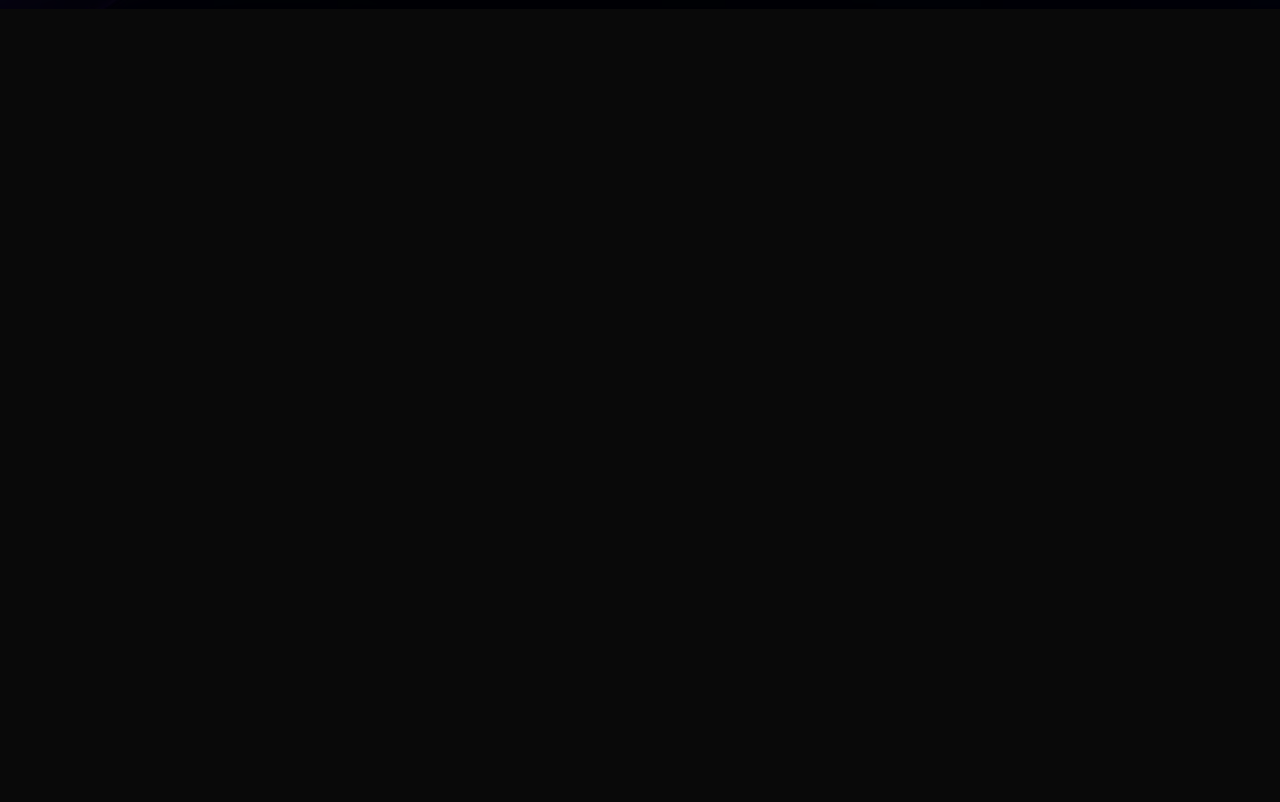
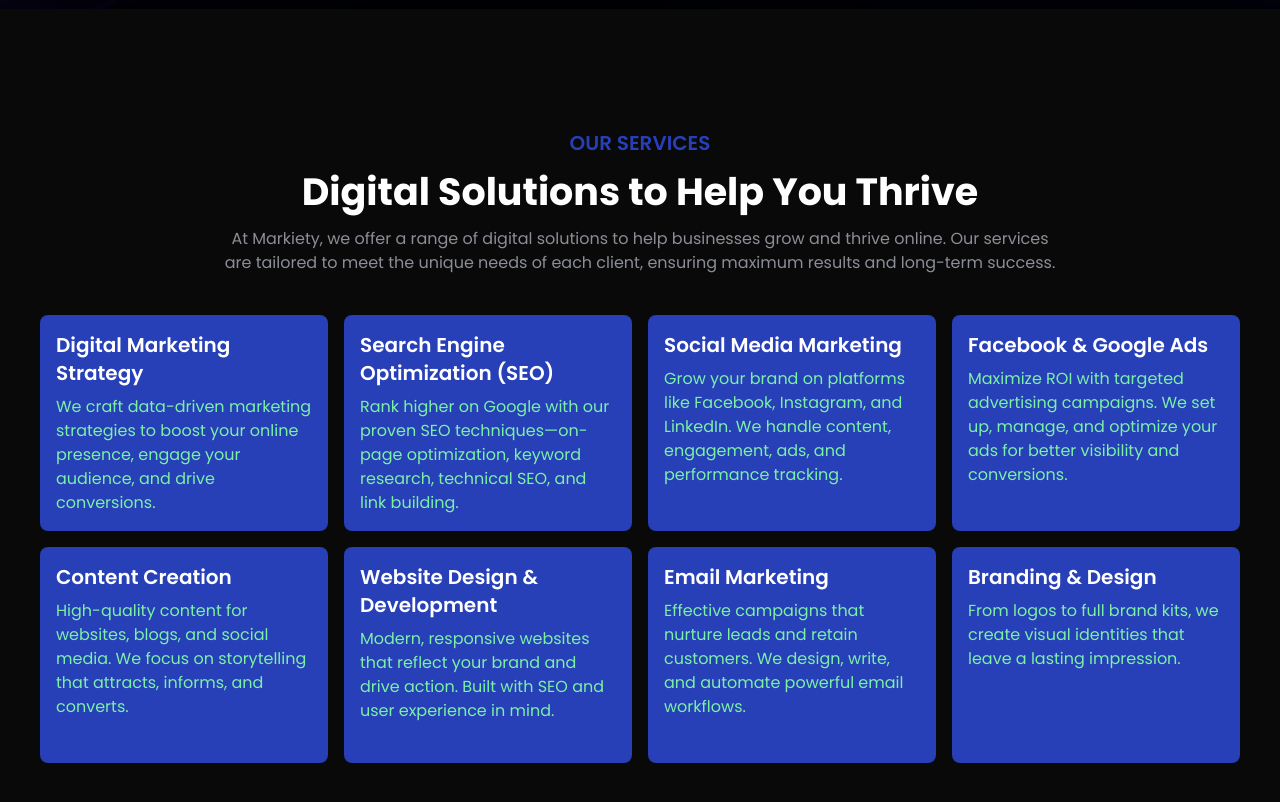
Before and after one commit to Shafayat-Ahammed/Markiety, a Next.js app: page / in a window 1280 px wide. Shown: the part 580-1382 px from the top of the page. Before the commit the page ends 800 px from the top, so only its background shows below. Built offline with nearby package versions, Linux system fonts and the light colour scheme.

Commit message:
feat(home): implement services section component

```diff
--- a/src/app/page.tsx
+++ b/src/app/page.tsx
@@ -1,12 +1,14 @@
 import type { FunctionComponent, JSX } from "react";
 import Header from "@/components/header/header";
 import Hero from "@/components/hero/hero";
+import Services from "@/components/services/services";
 
 const Home: FunctionComponent = (): JSX.Element => {
   return (
     <>
       <Header />
       <Hero />
+      <Services />
     </>
   );
 };
--- /dev/null
+++ b/src/components/services/services.tsx
@@ -0,0 +1,83 @@
+import type { FunctionComponent, JSX } from "react";
+import SectionHeader from "../section-header/section-header";
+
+interface Service {
+  name: string;
+  description: string;
+}
+
+const Services: FunctionComponent = (): JSX.Element => {
+  const services: Service[] = [
+    {
+      name: "Digital Marketing Strategy",
+      description:
+        "We craft data-driven marketing strategies to boost your online presence, engage your audience, and drive conversions.",
+    },
+    {
+      name: "Search Engine Optimization (SEO)",
+      description:
+        "Rank higher on Google with our proven SEO techniques—on-page optimization, keyword research, technical SEO, and link building.",
+    },
+    {
+      name: "Social Media Marketing",
+      description:
+        "Grow your brand on platforms like Facebook, Instagram, and LinkedIn. We handle content, engagement, ads, and performance tracking.",
+    },
+    {
+      name: "Facebook & Google Ads",
+      description:
+        "Maximize ROI with targeted advertising campaigns. We set up, manage, and optimize your ads for better visibility and conversions.",
+    },
+    {
+      name: "Content Creation",
+      description:
+        "High-quality content for websites, blogs, and social media. We focus on storytelling that attracts, informs, and converts.",
+    },
+    {
+      name: "Website Design & Development",
+      description:
+        "Modern, responsive websites that reflect your brand and drive action. Built with SEO and user experience in mind.",
+    },
+    {
+      name: "Email Marketing",
+      description:
+        "Effective campaigns that nurture leads and retain customers. We design, write, and automate powerful email workflows.",
+    },
+    {
+      name: "Branding & Design",
+      description:
+        "From logos to full brand kits, we create visual identities that leave a lasting impression.",
+    },
+  ];
+
+  return (
+    <section id="services" className="px-5 sm:px-10 mb-30 z-90">
+      <div className="mx-auto max-w-[1536px]">
+        <SectionHeader
+          title="our services"
+          subtitle="Digital Solutions to Help You Thrive"
+          description="At Markiety, we offer a range of digital solutions to help businesses grow and thrive online. Our services are tailored to meet the unique needs of each client, ensuring maximum results and long-term success."
+        />
+        <div className="grid grid-cols-1 sm:grid-cols-2 lg:grid-cols-3 xl:grid-cols-4 grid-rows-8 sm:grid-rows-4 lg:grid-rows-3 xl:grid-rows-2 gap-4">
+          {services.map(({ name, description }, index: number): JSX.Element => {
+            return (
+              <div
+                key={index}
+                className="bg-primary-blue p-4 rounded-lg cursor-default hover:scale-103 transition-transform flex flex-col gap-2"
+              >
+                <h3 className="text-white font-semibold text-base sm:text-lg md:text-xl 2xl:text-2xl">
+                  {name}
+                </h3>
+                <p className="text-green-300 text-sm sm:text-base 2xl:text-[18.5px]">
+                  {description}
+                </p>
+              </div>
+            );
+          })}
+        </div>
+      </div>
+    </section>
+  );
+};
+
+export default Services;
```
